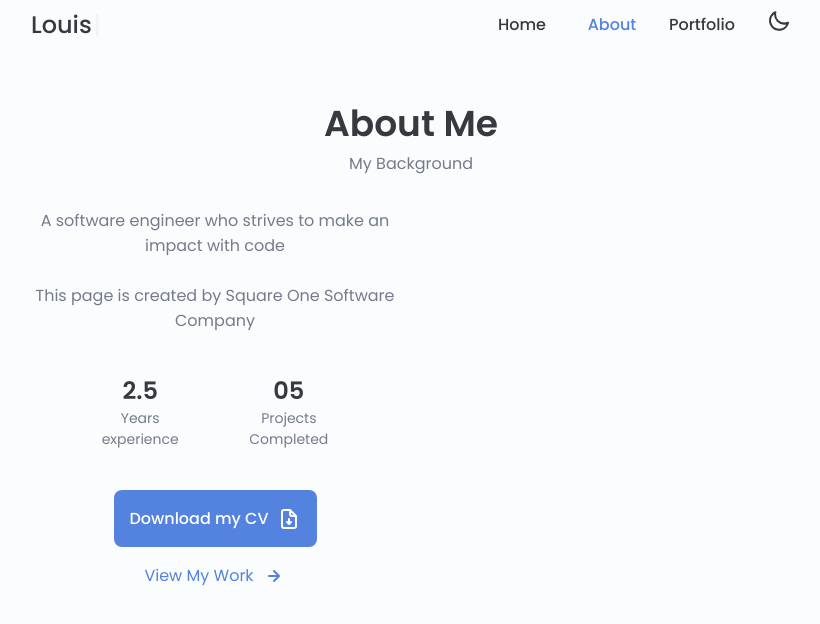
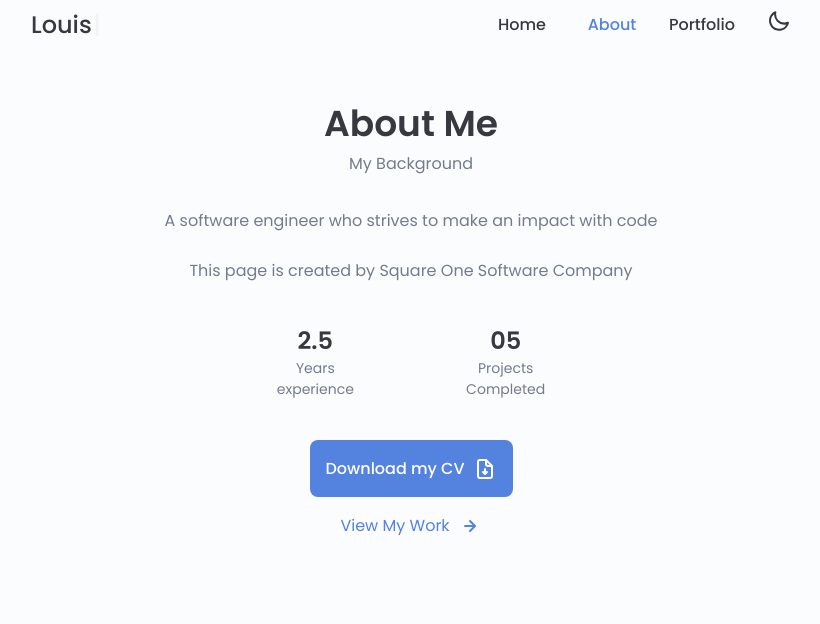
Before and after one commit to louiskwt/portfolio-page, a Next.js app: page /about in a window 1280 px wide. Shown: the top 624 px of the page, without its empty margins (229-1049 px from the left). Built offline with nearby package versions, Linux system fonts and the light colour scheme.

Commit message:
changed about style

```diff
--- a/styles/About.module.css
+++ b/styles/About.module.css
@@ -6,7 +6,7 @@
 }
 
 .about__img {
-    border-radius: .5rem;
+  border-radius: 0.5rem;
   justify-self: center;
   align-self: center;
 }
@@ -45,7 +45,7 @@
 }
 
 .about__button:hover .button__icon {
-    transform: translateX(.25rem);
+  transform: translateX(0.25rem);
 }
 
 /* ====== Media Queries ====== */
@@ -53,7 +53,8 @@
 /* ==== Medium Device ==== */
 @media screen and (min-width: 768px) {
   .about__container {
-        grid-template-columns: repeat(2, 1fr);
+    display: flex;
+    justify-content: center;
   }
 
   .about__buttons {
@@ -62,5 +63,4 @@
     align-items: center;
     row-gap: 1rem;
   }
-
 }
```
Lines whose indentation alone changed are shown as unchanged.
